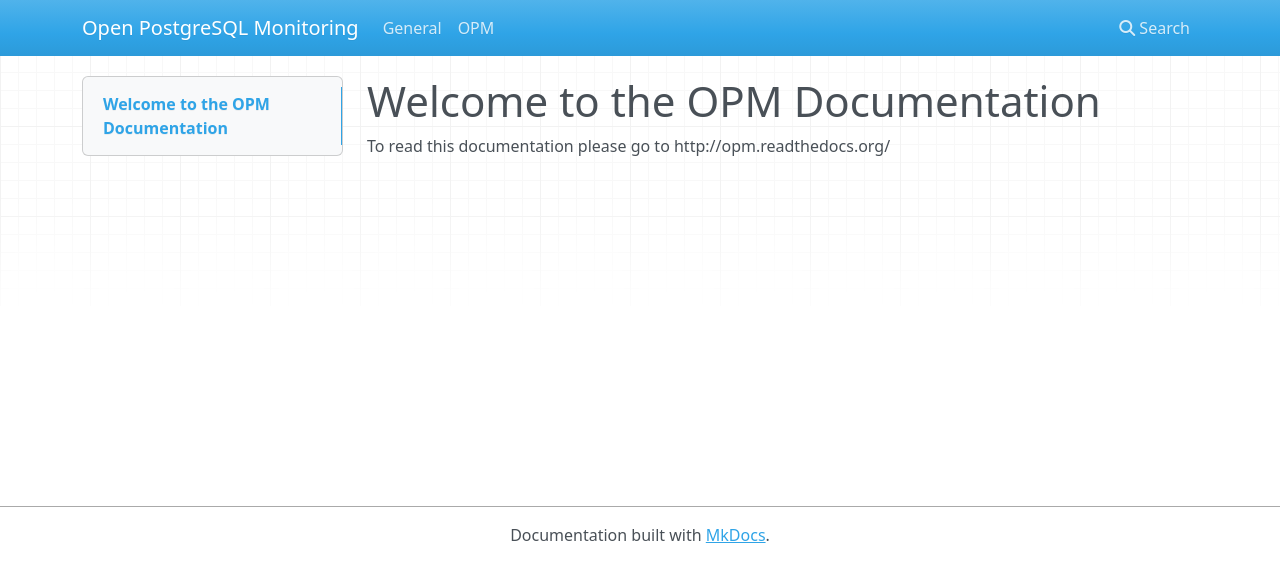
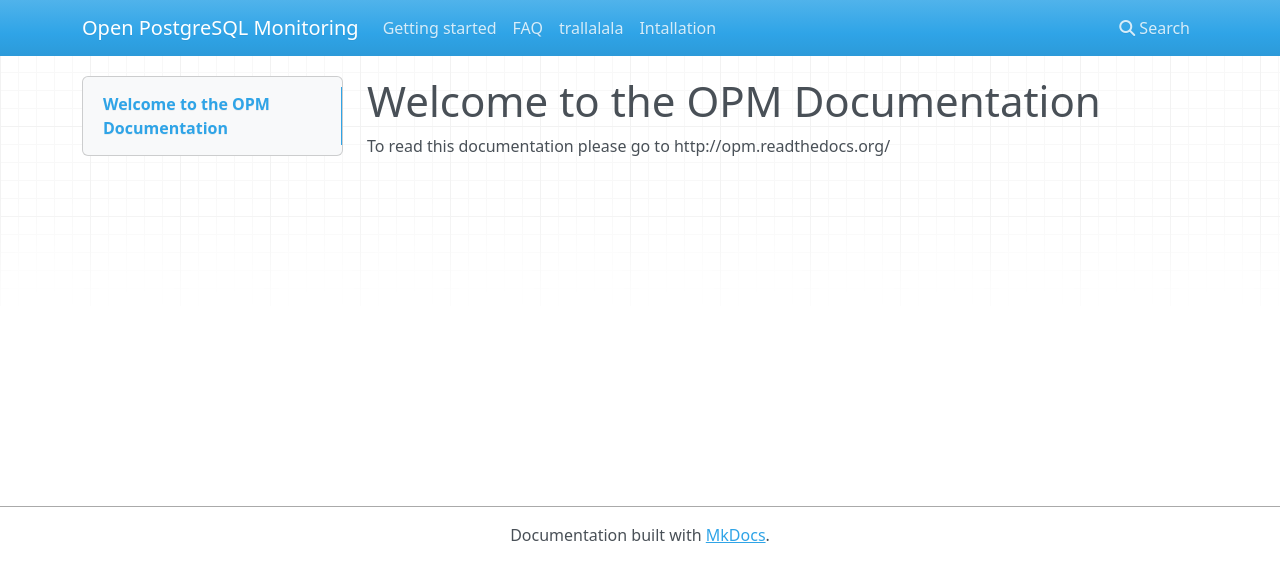
Before and after one commit to OPMDG/opm-doc, an MkDocs documentation site: the page built from docs/index.md, in a window 1280 px wide. Shown: the top 582 px of the page. Built offline with MkDocs 1.6.1, drawn with Linux system fonts in a browser that asks for light colours; nearby versions of some CDN libraries; old or Windows-style settings are respelled for this version of MkDocs.

Commit message:
getting started

```diff
--- a/mkdocs.yml
+++ b/mkdocs.yml
@@ -1,4 +1,6 @@
 site_name: Open PostgreSQL Monitoring
 pages :
-- [ general/ , General]
-- [ opm-core/ , OPM ]
+- [ general/getting_started.md]
+- [ general/FAQ.md ]
+- [ opm-core/README.md ]
+- [ opm-core/Installation.md ]
```
Also changed, not shown: docs/general/getting_started.md (added, +2 -0 lines).
